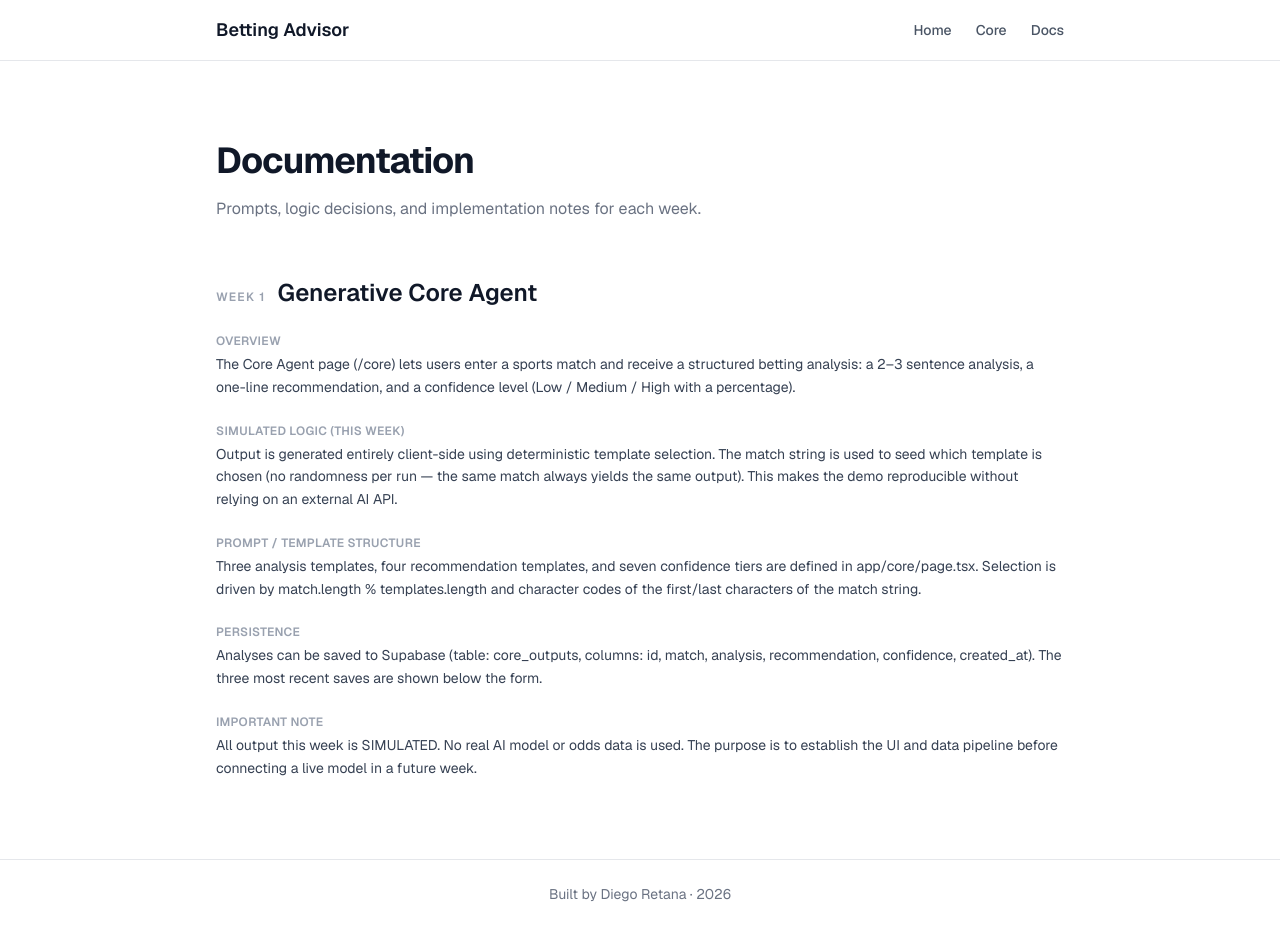
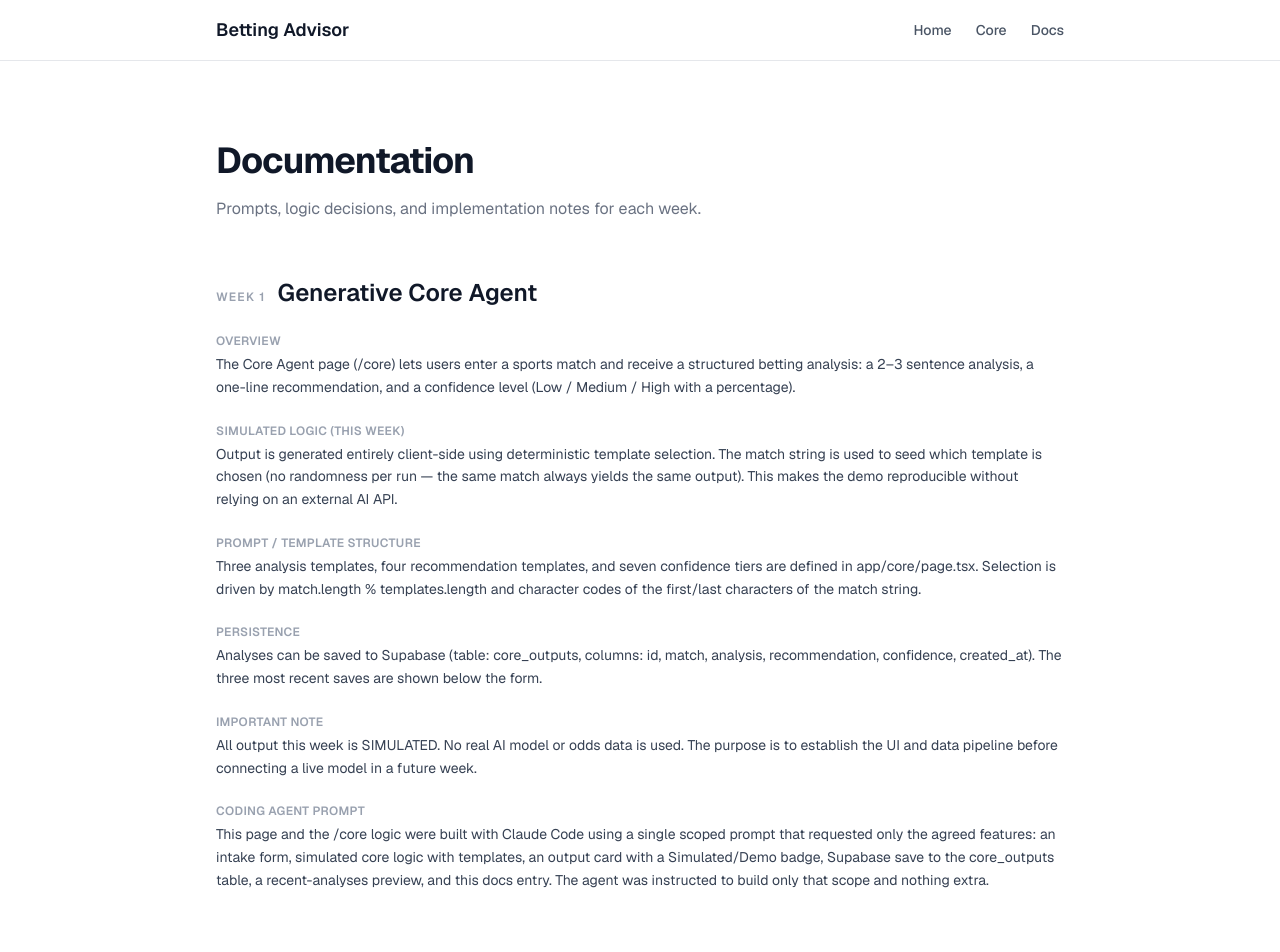
Before and after one commit to diegobaruchretana-ops/better-betting, a Next.js app: page /docs in a window 1280 px wide. Shown: the top 952 px of the page. Before the commit the page ends 928 px from the top, so only its background shows below. Built offline with nearby package versions, Linux system fonts and the light colour scheme.

Commit message:
agregar entrada del prompt del agente en la pagina docs

```diff
--- a/app/docs/page.tsx
+++ b/app/docs/page.tsx
@@ -23,6 +23,10 @@ const sections = [
       {
         heading: "Important note",
         body: "All output this week is SIMULATED. No real AI model or odds data is used. The purpose is to establish the UI and data pipeline before connecting a live model in a future week.",
+      },
+      {
+        heading: "Coding Agent Prompt",
+        body: "This page and the /core logic were built with Claude Code using a single scoped prompt that requested only the agreed features: an intake form, simulated core logic with templates, an output card with a Simulated/Demo badge, Supabase save to the core_outputs table, a recent-analyses preview, and this docs entry. The agent was instructed to build only that scope and nothing extra.",
       },
     ],
   },
```
